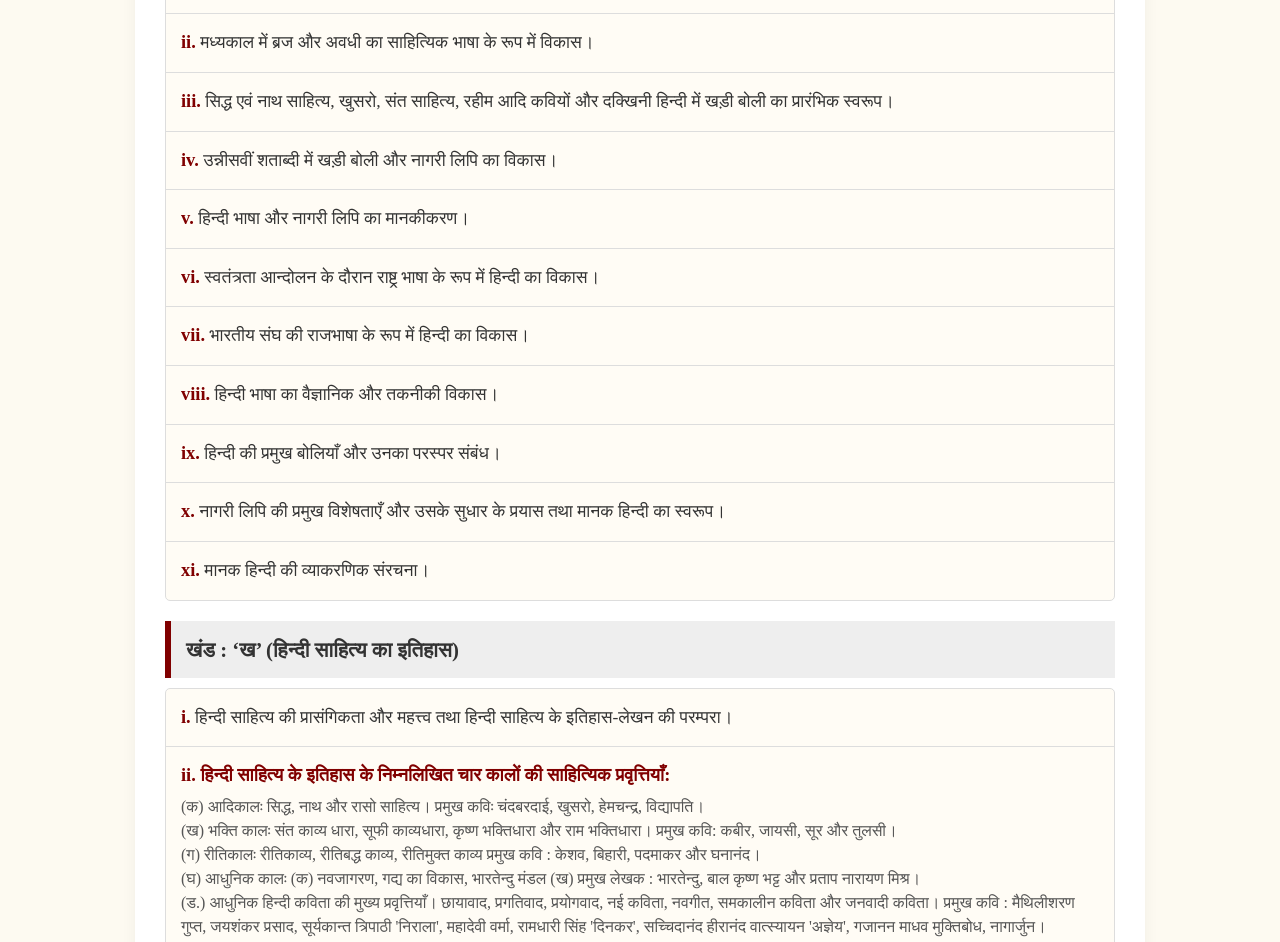
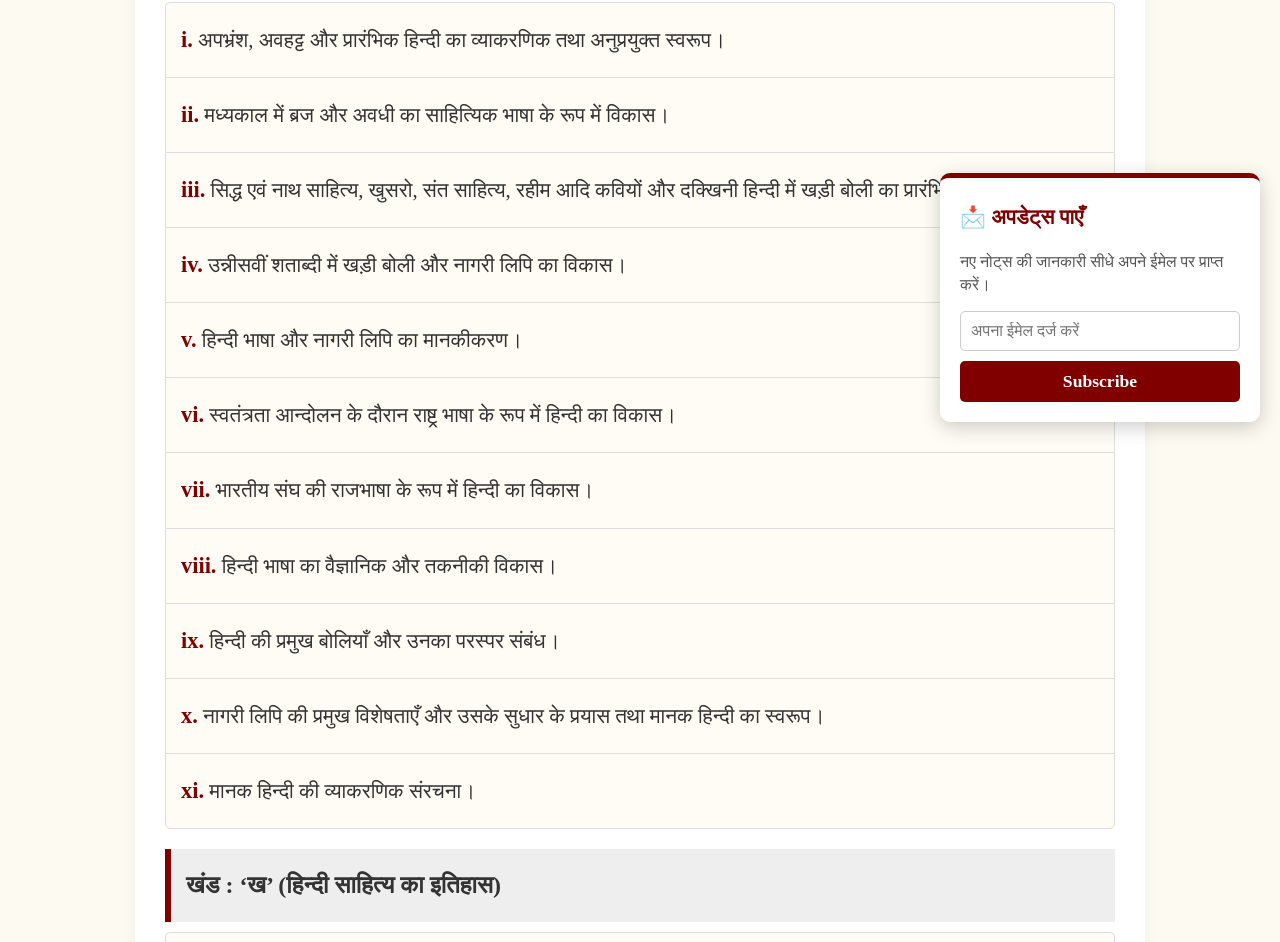
Before and after one commit to mohitmva/humhindibale.github.io, a plain HTML site: page upsc-hindi.html in a window 1280 px wide. Shown: the part 358-1300 px from the top of the page. Drawn offline with Linux system fonts and the light colour scheme; a web font is replaced by a local one.

Commit message:
Update upsc-hindi.html

```diff
--- a/upsc-hindi.html
+++ b/upsc-hindi.html
@@ -7,38 +7,79 @@
     <link href="https://fonts.googleapis.com/css2?family=Tiro+Devanagari+Hindi&display=swap" rel="stylesheet">
     <style>
         :root { --accent: #800000; --bg: #fdfaf1; --blue: #1a237e; }
-        body { font-family: 'Tiro Devanagari Hindi', serif; background: var(--bg); margin: 0; padding: 15px; line-height: 1.6; }
+        body { font-family: 'Tiro Devanagari Hindi', serif; background: var(--bg); margin: 0; padding: 15px; line-height: 1.8; font-size: 18px; }
         .container { max-width: 950px; margin: auto; background: white; padding: 30px; border-radius: 15px; box-shadow: 0 5px 15px rgba(0,0,0,0.05); }
 
-        h1 { color: var(--accent); text-align: center; border-bottom: 3px double var(--accent); padding-bottom: 10px; margin-bottom: 30px; }
-        .paper-header { background: var(--blue); color: white; padding: 12px; border-radius: 5px; font-size: 1.6rem; margin: 30px 0 15px; text-align: center; font-weight: bold; }
+        h1 { color: var(--accent); text-align: center; border-bottom: 3px double var(--accent); padding-bottom: 10px; margin-bottom: 30px; font-size: 2.2rem; }
+        .paper-header { background: var(--blue); color: white; padding: 15px; border-radius: 5px; font-size: 1.8rem; margin: 30px 0 15px; text-align: center; font-weight: bold; }
 
         /* खंड स्टाइल */
         .section-header {
-            background: #eee; padding: 12px 15px; margin: 20px 0 10px;
-            border-left: 6px solid var(--accent); font-weight: bold; font-size: 1.3rem; color: #333;
+            background: #eee; padding: 15px; margin: 20px 0 10px;
+            border-left: 6px solid var(--accent); font-weight: bold; font-size: 1.5rem; color: #333;
         }
 
         /* यूनिट और टॉपिक्स */
         .unit-box { border: 1px solid #ddd; border-radius: 5px; margin-bottom: 15px; background: #fffcf5; }
         .unit-link {
-            display: block; padding: 15px; text-decoration: none;
+            display: block; padding: 18px 15px; text-decoration: none;
             color: #333; border-bottom: 1px solid #ddd; transition: 0.3s;
-            line-height: 1.5; font-size: 1.1rem;
+            line-height: 1.7; font-size: 1.3rem;
         }
         .unit-link:last-child { border-bottom: none; }
         .unit-link:hover { background: #fdf5e6; color: var(--accent); padding-left: 20px; }
-        .unit-link strong { color: var(--accent); font-size: 1.15rem; }
-        .unit-subtext { display: block; margin-top: 5px; color: #555; font-size: 1rem; }
+        .unit-link strong { color: var(--accent); font-size: 1.4rem; }
 
-        .back-home { display: block; text-align: center; margin-top: 40px; color: var(--accent); text-decoration: none; font-weight: bold; font-size: 1.2rem; }
+        .unit-subtext { display: block; margin-top: 8px; color: #444; font-size: 1.2rem; line-height: 1.6; }
+        .instruction-text { text-align: center; color: #555; margin-top: -10px; margin-bottom: 20px; font-size: 1.2rem; font-weight: bold; }
+        .back-home { display: block; text-align: center; margin-top: 40px; color: var(--accent); text-decoration: none; font-weight: bold; font-size: 1.3rem; }
 
+        /* न्यूज़लेटर बॉक्स का डिज़ाइन */
+        .newsletter-box {
+            position: fixed;
+            bottom: 20px;
+            right: 20px;
+            background: #fff;
+            padding: 20px;
+            border-radius: 10px;
+            box-shadow: 0 5px 20px rgba(0,0,0,0.2);
+            border-top: 5px solid var(--accent);
+            width: 280px;
+            z-index: 1000;
+        }
+        .newsletter-box h3 { margin: 0 0 10px; font-size: 1.3rem; color: var(--accent); }
+        .newsletter-box p { font-size: 1rem; color: #555; margin-bottom: 15px; line-height: 1.4; }
+        .newsletter-box input {
+            width: 100%; padding: 10px; margin-bottom: 10px;
+            border: 1px solid #ccc; border-radius: 5px; box-sizing: border-box;
+            font-family: inherit; font-size: 1rem;
+        }
+        .newsletter-box button {
+            width: 100%; padding: 10px; background: var(--accent); color: white;
+            border: none; border-radius: 5px; cursor: pointer; font-weight: bold;
+            font-family: inherit; font-size: 1.1rem; transition: 0.3s;
+        }
+        .newsletter-box button:hover { background: #5a0000; }
+
+        /* मोबाइल के लिए विशेष सुधार */
         @media (max-width: 600px) {
+            body { font-size: 16px; padding: 10px; }
             .container { padding: 15px; }
-            h1 { font-size: 1.5rem; }
-            .paper-header { font-size: 1.3rem; }
-            .unit-link { font-size: 1rem; }
-            .unit-subtext { font-size: 0.9rem; }
+            h1 { font-size: 1.8rem; }
+            .paper-header { font-size: 1.5rem; }
+            .section-header { font-size: 1.3rem; padding: 12px; }
+            .unit-link { font-size: 1.2rem; padding: 15px 12px; }
+            .unit-link strong { font-size: 1.25rem; }
+            .unit-subtext { font-size: 1.15rem; }
+            .instruction-text { font-size: 1.1rem; }
+
+            /* न्यूज़लेटर मोबाइल पर नीचे सेट हो जाएगा */
+            .newsletter-box {
+                position: static;
+                width: auto;
+                margin: 30px 0 10px 0;
+                box-shadow: 0 2px 10px rgba(0,0,0,0.1);
+            }
         }
     </style>
 </head>
@@ -71,10 +112,10 @@
         <a href="upsc/p1-kh-2.html" class="unit-link">
             <strong>ii. हिन्दी साहित्य के इतिहास के निम्नलिखित चार कालों की साहित्यिक प्रवृत्तियाँ:</strong>
             <span class="unit-subtext">
-                (क) आदिकालः सिद्ध, नाथ और रासो साहित्य। प्रमुख कविः चंदबरदाई, खुसरो, हेमचन्द्र, विद्यापति।<br>
-                (ख) भक्ति कालः संत काव्य धारा, सूफी काव्यधारा, कृष्ण भक्तिधारा और राम भक्तिधारा। प्रमुख कवि: कबीर, जायसी, सूर और तुलसी।<br>
-                (ग) रीतिकालः रीतिकाव्य, रीतिबद्ध काव्य, रीतिमुक्त काव्य प्रमुख कवि : केशव, बिहारी, पदमाकर और घनानंद।<br>
-                (घ) आधुनिक कालः (क) नवजागरण, गद्य का विकास, भारतेन्दु मंडल (ख) प्रमुख लेखक : भारतेन्दु, बाल कृष्ण भट्ट और प्रताप नारायण मिश्र।<br>
+                (क) आदिकालः सिद्ध, नाथ और रासो साहित्य। प्रमुख कविः चंदबरदाई, खुसरो, हेमचन्द्र, विद्यापति।<br><br>
+                (ख) भक्ति कालः संत काव्य धारा, सूफी काव्यधारा, कृष्ण भक्तिधारा और राम भक्तिधारा। प्रमुख कवि: कबीर, जायसी, सूर और तुलसी।<br><br>
+                (ग) रीतिकालः रीतिकाव्य, रीतिबद्ध काव्य, रीतिमुक्त काव्य प्रमुख कवि : केशव, बिहारी, पदमाकर और घनानंद।<br><br>
+                (घ) आधुनिक कालः (क) नवजागरण, गद्य का विकास, भारतेन्दु मंडल (ख) प्रमुख लेखक : भारतेन्दु, बाल कृष्ण भट्ट और प्रताप नारायण मिश्र।<br><br>
                 (ड.) आधुनिक हिन्दी कविता की मुख्य प्रवृत्तियाँ। छायावाद, प्रगतिवाद, प्रयोगवाद, नई कविता, नवगीत, समकालीन कविता और जनवादी कविता। प्रमुख कवि : मैथिलीशरण गुप्त, जयशंकर प्रसाद, सूर्यकान्त त्रिपाठी 'निराला', महादेवी वर्मा, रामधारी सिंह 'दिनकर', सच्चिदानंद हीरानंद वात्स्यायन 'अज्ञेय', गजानन माधव मुक्तिबोध, नागार्जुन।
             </span>
         </a>
@@ -111,7 +152,7 @@
     </div>
 
     <div class="paper-header">प्रश्नपत्र-2</div>
-    <p style="text-align: center; color: #555; margin-top: -10px; margin-bottom: 20px;">(इस प्रश्नपत्र में निर्धारित मूल पाठ्यपुस्तकों को पढ़ना अपेक्षित होगा और ऐसे प्रश्न पूछे जाएंगे जिनसे अभ्यर्थी की आलोचनात्मक क्षमता की परीक्षा हो सके।)</p>
+    <p class="instruction-text">(इस प्रश्नपत्र में निर्धारित मूल पाठ्यपुस्तकों को पढ़ना अपेक्षित होगा और ऐसे प्रश्न पूछे जाएंगे जिनसे अभ्यर्थी की आलोचनात्मक क्षमता की परीक्षा हो सके।)</p>
 
     <div class="section-header">खंड : ‘क’ (पद्य साहित्य)</div>
     <div class="unit-box">
@@ -124,7 +165,7 @@
         <a href="upsc/p2-k-7.html" class="unit-link"><strong>vii. जयशंकर प्रसाद :</strong> कामायनी (चिंता और श्रद्धा सर्ग)</a>
         <a href="upsc/p2-k-8.html" class="unit-link"><strong>viii. सूर्यकांत त्रिपाठी 'निराला' :</strong> राग-विराग (राम की शक्ति पूजा और कुकुरमुत्ता) सं. रामविलास शर्मा</a>
         <a href="upsc/p2-k-9.html" class="unit-link"><strong>ix. रामधारी सिंह ‘दिनकर’ :</strong> कुरुक्षेत्र</a>
-        <a href="upsc/p2-k-10.html" class="unit-link"><strong>x. अज्ञेय :</strong> आंगन के पार द्वार (असाध्यवीणा)</a>
+        <a href="upsc/p2-k-10.html" class="unit-link"><strong>x. අज्ञेय :</strong> आंगन के पार द्वार (असाध्यवीणा)</a>
         <a href="upsc/p2-k-11.html" class="unit-link"><strong>xi. मुक्ति बोध :</strong> ब्रह्मराक्षस</a>
         <a href="upsc/p2-k-12.html" class="unit-link"><strong>xii. नागार्जुन :</strong> बादल को घिरते देखा है, अकाल और उसके बाद, हरिजन गाथा।</a>
     </div>
@@ -143,6 +184,18 @@
         <a href="upsc/p2-kh-10.html" class="unit-link"><strong>x. राजेन्द्र यादव (सं.) :</strong> एक दुनिया समानान्तर (सभी कहानियाँ)</a>
     </div>
 
+    <div class="newsletter-box">
+        <h3>📩 अपडेट्स पाएँ</h3>
+        <p>नए नोट्स की जानकारी सीधे अपने ईमेल पर प्राप्त करें।</p>
+        <form action="https://formsubmit.co/mohitmva@gmail.com" method="POST">
+            <input type="hidden" name="_next" value="https://mohitmva.github.io/humhindibale.github.io/upsc-hindi.html">
+            <input type="hidden" name="_subject" value="New Website Subscriber!">
+            <input type="hidden" name="_captcha" value="false">
+            <input type="email" name="email" placeholder="अपना ईमेल दर्ज करें" required>
+            <button type="submit">Subscribe</button>
+        </form>
+    </div>
+
     <a href="index.html" class="back-home">← मुख्य पृष्ठ पर वापस जाएँ</a>
 </div>
 
```
